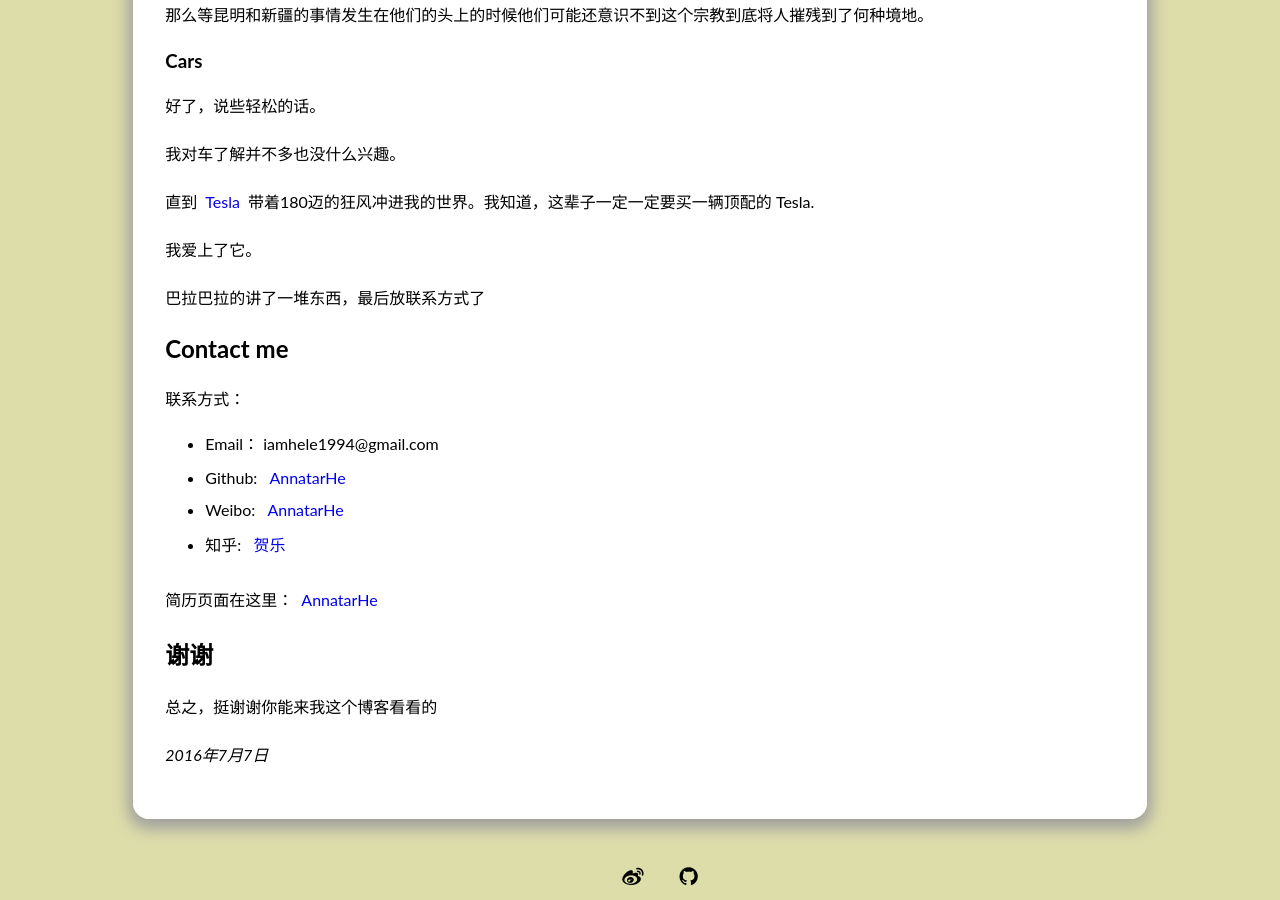
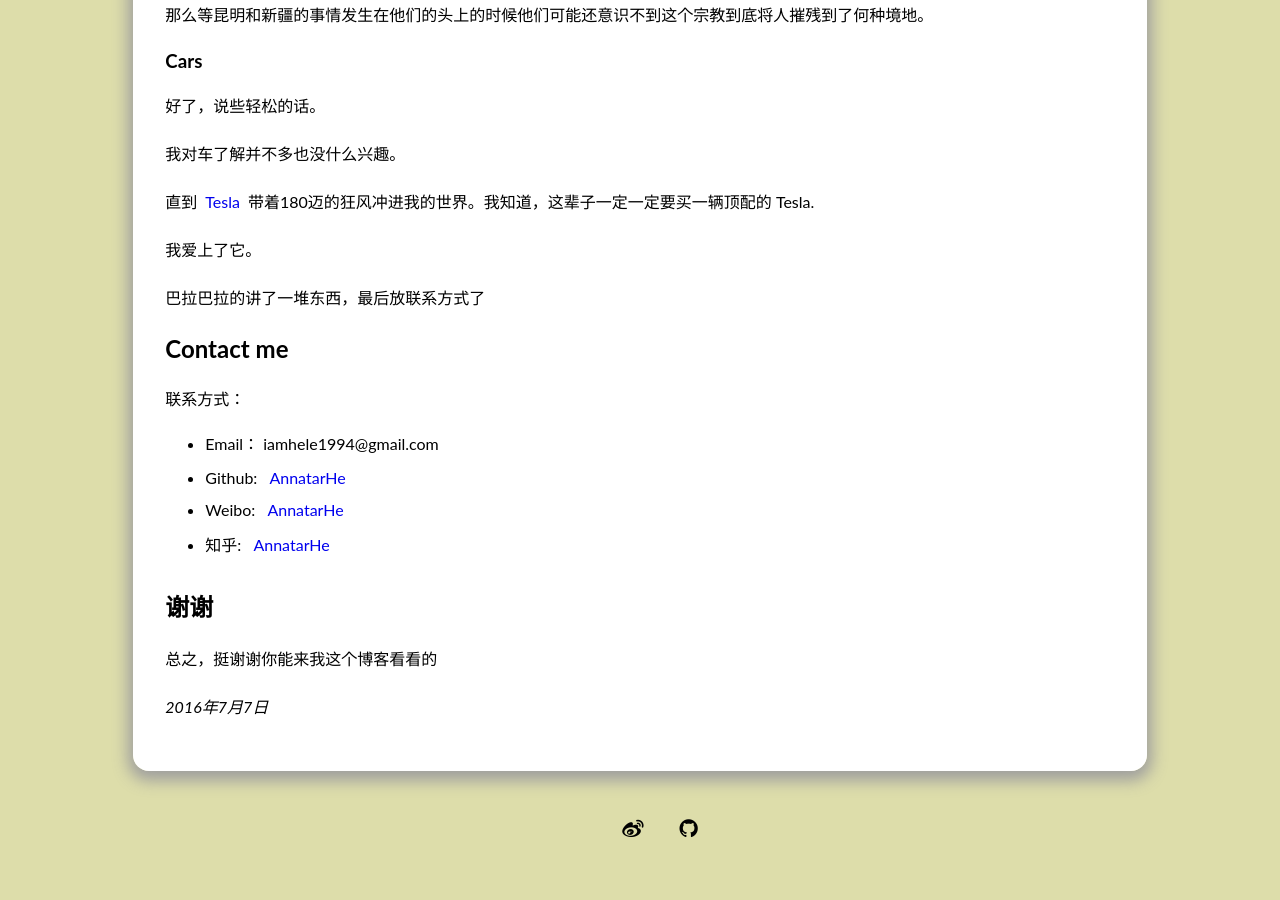
Before and after one commit to AnnatarHe/AnnatarHe.github.io, a Jekyll site: the page built from about.md, in a window 1280 px wide and 900 px high, scrolled down 3234 px. Built offline with Jekyll 4.4.1, drawn with Linux system fonts in a browser that asks for light colours; nearby versions of some CDN libraries; some web fonts are replaced; comment, search, counter and statistics services are not loaded; after the commit the page ends 4086 px from its top, so only the background shows below that.

Commit message:
remove resume at about and change zhihu link

```diff
--- a/about.md
+++ b/about.md
@@ -139,9 +139,8 @@ google 创建了一套生态，让用户逐渐融入其中，等想离开的时
 * Email： iamhele1994@gmail.com
 * Github: [AnnatarHe](https://github.com/AnnatarHe)
 * Weibo: [AnnatarHe](http://weibo.com/AnnatarHe/home)
-* 知乎: [贺乐](https://www.zhihu.com/people/AnnatarHe)
+* 知乎: [AnnatarHe](https://www.zhihu.com/people/AnnatarHe)
 
-简历页面在这里：[AnnatarHe](https://www.iamhele.com)
 
 ## 谢谢
 
```
